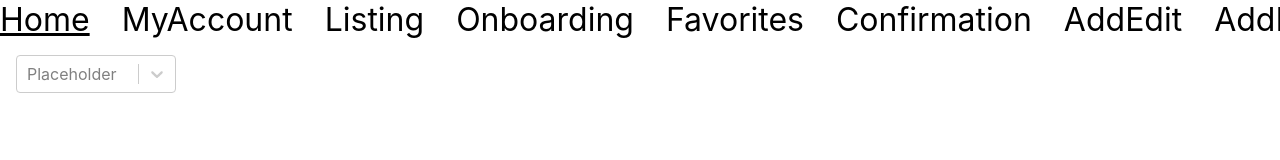
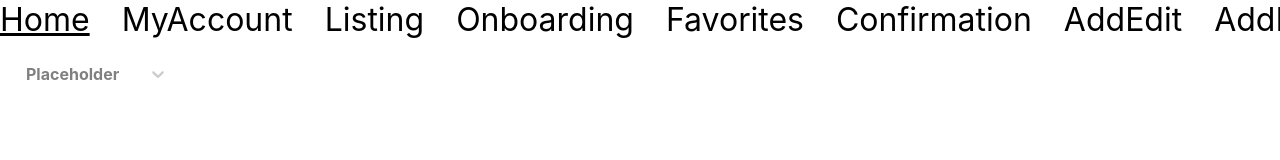
Before and after one commit to assist-software/internship-2022-july-fe2, a React (Create React App) app: page /sabin in a window 1280 px wide. Shown: the top 160 px of the page. Built offline with nearby package versions, Linux system fonts and the light colour scheme.

Commit message:
Version2

```diff
--- a/src/components/Dropdown/Dropdown.jsx
+++ b/src/components/Dropdown/Dropdown.jsx
@@ -20,6 +20,9 @@ const style = {
     boxShadow: "6px 6px 20px rgba(0, 0, 0, 0.25)",
     paddingTop: 0,
     paddingBottom: 0,
+    border: 0,
+    outline: 0,
+    color: "black",
     "::-webkit-scrollbar": {
       width: "6px",
     },
@@ -35,20 +38,25 @@ const style = {
   menu: (base) => ({
     ...base,
     marginTop: 0,
-    gap: "100px!important",
+    border: 0,
+    outline: 0,
   }),
   control: (base, state) => ({
     ...base,
     boxShadow: state.isFocused ? null : null,
+    border: 0,
+    backgroundColor: "#ffffff",
+    color: "blue",
   }),
 };
-const Dropdown = () => {
+const Dropdown = ({ fontWeight, fontSize }) => {
   return (
     <Select
       options={options}
-      className={styles.dropdown}
+      className={`${styles.dropdown} ${styles[fontWeight]} ${styles[fontSize]} ${styles.classicOption}`}
       styles={style}
       placeholder="Placeholder"
+      components={{ IndicatorSeparator: () => null }}
     />
   );
 };
--- a/src/components/Dropdown/Dropdown.module.scss
+++ b/src/components/Dropdown/Dropdown.module.scss
@@ -4,3 +4,31 @@
     margin: 1rem;
     width: 100%;
 }
+
+.bold{
+    font-weight: $font-bold;
+}
+
+.semibold{
+    font-weight: $font-semibold;
+}
+
+.medium{
+    font-weight: $font-medium;
+}
+
+.regular{
+    font-weight: $font-regular;
+}
+
+.buton{
+    &__control{
+    font-size: $font-button;
+    color: $color-primary-500;
+    }
+}
+
+.bodySmall{
+    font-size: $font-body-small;
+    color:black;
+}
--- a/src/pages/Demo/Sabin.jsx
+++ b/src/pages/Demo/Sabin.jsx
@@ -4,7 +4,7 @@ import Dropdown from "../../components/Dropdown/Dropdown";
 const Sabin = () => {
   return (
     <div style={{ width: "160px" }}>
-      <Dropdown />
+      <Dropdown fontWeight="bold" fontSize="buton" />
     </div>
   );
 };
```
